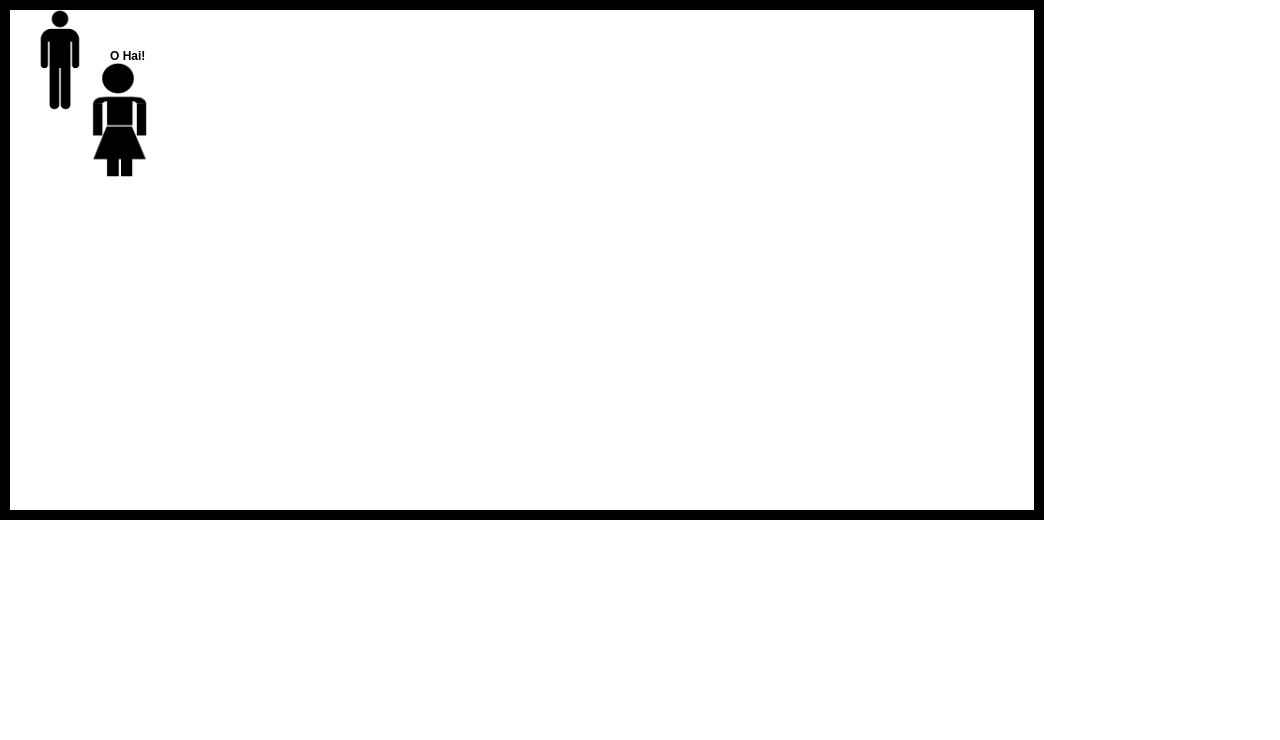
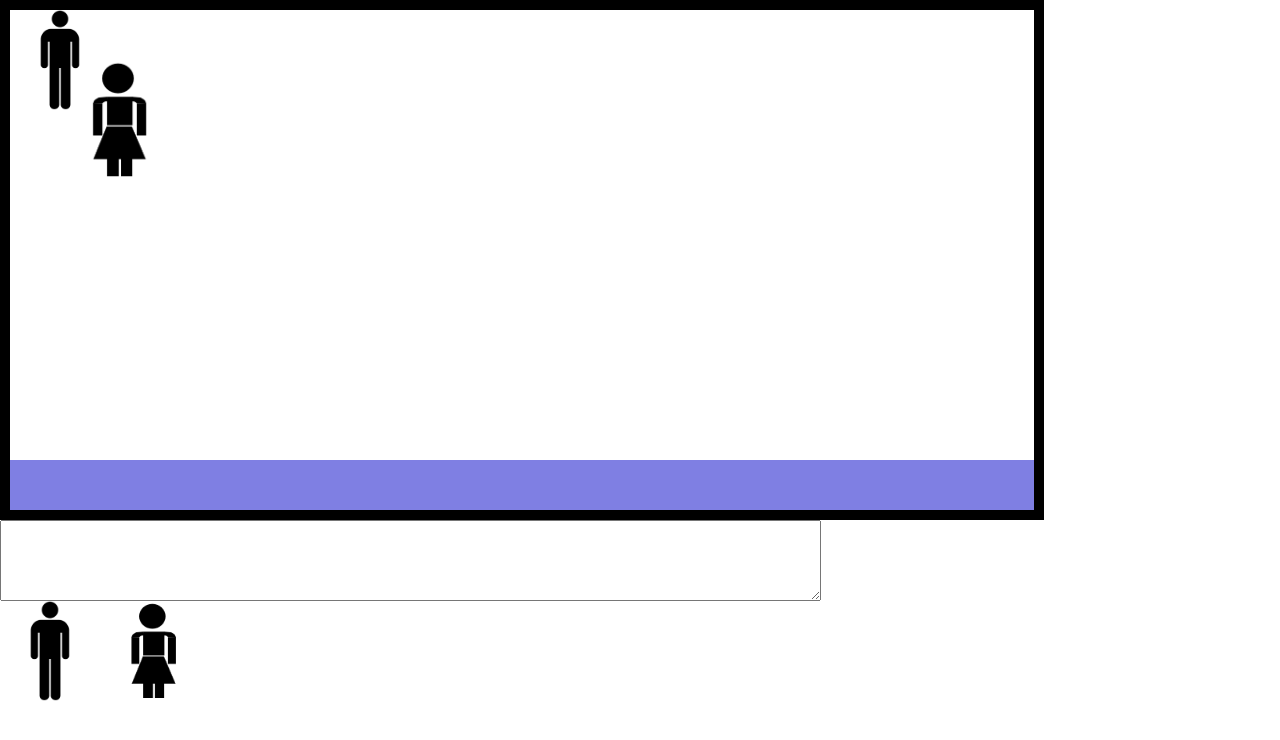
Before and after one commit to Myztiq/storymaker, a plain HTML site: page index.html in a window 1280 px wide. Drawn offline with nearby package versions, Linux system fonts and the light colour scheme.

Commit message:
Adding addition support.

```diff
--- a/index.html
+++ b/index.html
@@ -15,7 +15,7 @@
 		}
 	</style>
 	<script type="text/javascript">
-		var init = function(){
+		var fillText = "";
 		var mouse = {
 			down: false,
 			previousLocation:{
@@ -27,9 +27,10 @@
 				y:0
 			}
 		};
-			var canvas = $('canvas')[0];
-			var ctx = canvas.getContext("2d");
-			var figures = [
+		var figures = "";
+		var canvas,ctx = "";
+		var init = function(){
+			figures = [
 				{
 					x:0,
 					y:0,
@@ -49,9 +50,12 @@
 					message: "O Hai!"
 				}
 			];
+			canvas = $('canvas')[0];
+			ctx = canvas.getContext("2d");
 			var x,y;
+			redraw();
 
-			redraw();
+			//Events
 			$('canvas').mousedown(function(ev){
 				mouse.down = true;
 				updateStatus(ev);
@@ -84,6 +88,19 @@
 				mouse.previousLocation.x = mouse.currentLocation.x;
 				mouse.previousLocation.y = mouse.currentLocation.y;
 			});
+			jQuery(".resources img").click(function(item){
+				objItem = {
+					x:0,
+					y:0,
+					height: item.target.height,
+					width: item.target.width,
+					figure: item.target,
+					selected: false
+				};
+				figures.push(objItem);
+				redraw();
+			});
+		}
 		function redraw(){
 			canvas.width = canvas.width;
 			for(i=0;i<figures.length;i++){
@@ -93,10 +110,15 @@
 //					ctx.fillStyle = "#FFF";
 //					ctx.fillRect(figures[i].x, figures[i].y, figures[i].width, figures[i].height);
 				ctx.drawImage(figures[i].figure,figures[i].x,figures[i].y,figures[i].width,figures[i].height);
+//				ctx.font = "bold 12px sans-serif";
+//				ctx.fillStyle = "#000";
+//				ctx.fillText(figures[i].message, figures[i].x-10+figures[i].width/2,figures[i].y);
+			}
+			ctx.fillStyle = "rgba(0, 0, 200, 0.5)";
+			ctx.fillRect(0, canvas.height-50, canvas.width, 50);
 			ctx.font = "bold 12px sans-serif";
 			ctx.fillStyle = "#000";
-					ctx.fillText(figures[i].message, figures[i].x-10+figures[i].width/2,figures[i].y);
-				}
+			ctx.fillText(fillText,5,canvas.height-30);
 		}
 		function updateStatus(ev){
 			// Get the mouse position relative to the canvas element.
@@ -110,15 +132,21 @@
 			mouse.currentLocation.x = x;
 			mouse.currentLocation.y = y;
 		}
+		function updateText(){
+			fillText = jQuery("textarea").val();
+			redraw();
 		}
 	</script>
 </head>
 <body onload="init()">
 <canvas id="canvas" width="1024" height="500"></canvas>
-<div style="display:none">
+<br/>
+<textarea rows="5" cols="100" onkeyup="updateText()" >
+</textarea>
+<div class="resources">
 	<!--Preloading!-->
-	<img src="resources/images/stick_figure.gif" id="maleStick">
-	<img src="resources/images/female_stick.png" id="femaleStick">
+	<img src="resources/images/stick_figure.gif" id="maleStick" height="100" width="100">
+	<img src="resources/images/female_stick.png" id="femaleStick" height="100" width="100">
 </div>
 </body>
 </html>
```
Lines whose indentation alone changed are shown as unchanged.
